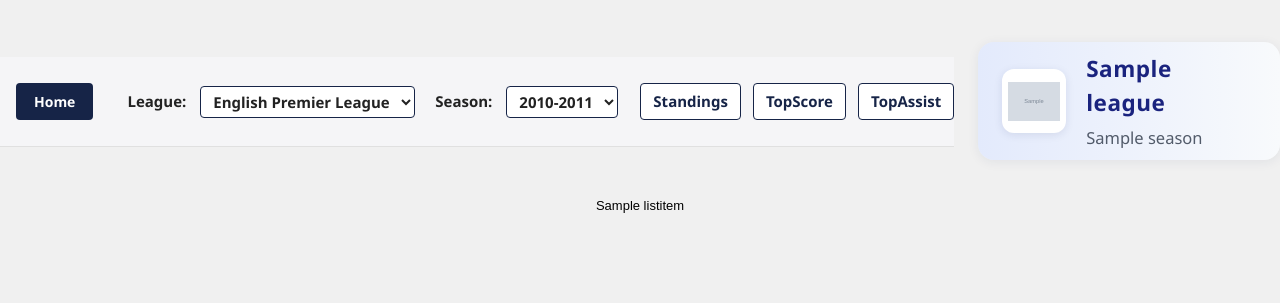
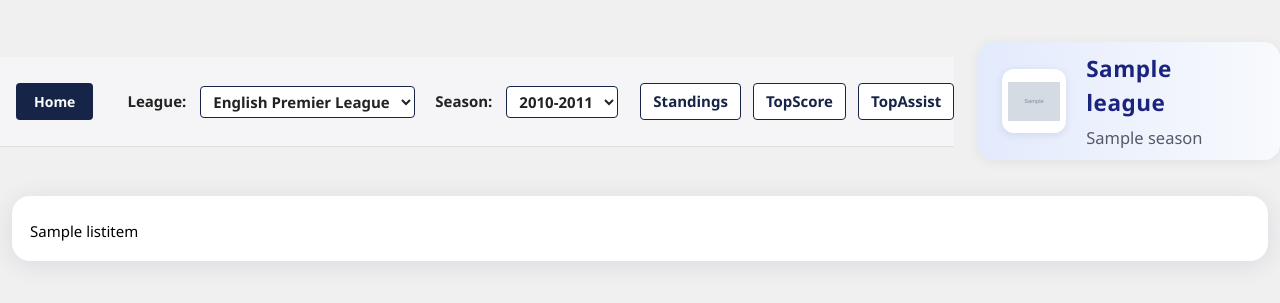
Before and after one commit to dungpa45/football-web, a Flask app: template templates/standing.html in a window 1280 px wide. Shown: the top 303 px of the page. Run offline with Flask 3, Linux system fonts and the light colour scheme; the template is opened without the code that fills it: most values are stand-ins (such as "Sample title", 1, 10 or a date in 2020); grey boxes marked "Sample" are stand-in pictures; parts of the project's set-up code (start-up, migrations or seed data) failed here and were passed over.

Commit message:
update UI for 3 tables

```diff
--- a/static/style.css
+++ b/static/style.css
@@ -167,3 +167,47 @@ img {
         align-items: center;
     }
 }
+
+/* Card Table Styles for Standings, Topscore, Topassist */
+.card-table-container {
+    margin: 0 auto 32px auto;
+    padding: 0 12px;
+}
+.card-table {
+    background: #fff;
+    border-radius: 18px;
+    box-shadow: 0 4px 24px rgba(30,40,90,0.10);
+    padding: 24px 18px 18px 18px;
+    overflow-x: auto;
+}
+.beautiful-table {
+    border-radius: 12px;
+    overflow: hidden;
+    border: none;
+    font-size: 1.05em;
+}
+.beautiful-table th {
+    background: linear-gradient(90deg, #1a237e 0%, #0d47a1 100%);
+    color: #fff;
+    font-weight: 700;
+    font-size: 1.08em;
+    letter-spacing: 0.5px;
+    padding: 14px 8px;
+    border: none;
+}
+.beautiful-table td {
+    padding: 12px 8px;
+    border-bottom: 1px solid #f0f0f0;
+    background: #f9fafd;
+}
+.beautiful-table tr:nth-child(even) td {
+    background: #f3f6fa;
+}
+.beautiful-table tr:hover td {
+    background: #e3eafc;
+    transition: background 0.2s;
+}
+@media (max-width: 600px) {
+    .card-table { padding: 10px 2px; }
+    .beautiful-table th, .beautiful-table td { font-size: 0.98em; padding: 8px 4px; }
+}
--- a/templates/standing.html
+++ b/templates/standing.html
@@ -23,12 +23,14 @@
             </div>
         </div>
     </div>
-    <div id="standings" class="w3-container">
-        <table id="myTableLeague" class="w3-table-all w3-medium sortable">
-            {% autoescape false %}
-            {{listitem}}
-            {% endautoescape %}
-        </table>
+    <div class="card-table-container">
+        <div class="card-table">
+            <table id="myTableLeague" class="w3-table-all w3-medium sortable beautiful-table">
+                {% autoescape false %}
+                {{listitem}}
+                {% endautoescape %}
+            </table>
+        </div>
     </div>
 </body>
 
```
Also changed, not shown: templates/topassist.html (+8 -8 lines), templates/topscore.html (+8 -8 lines).
